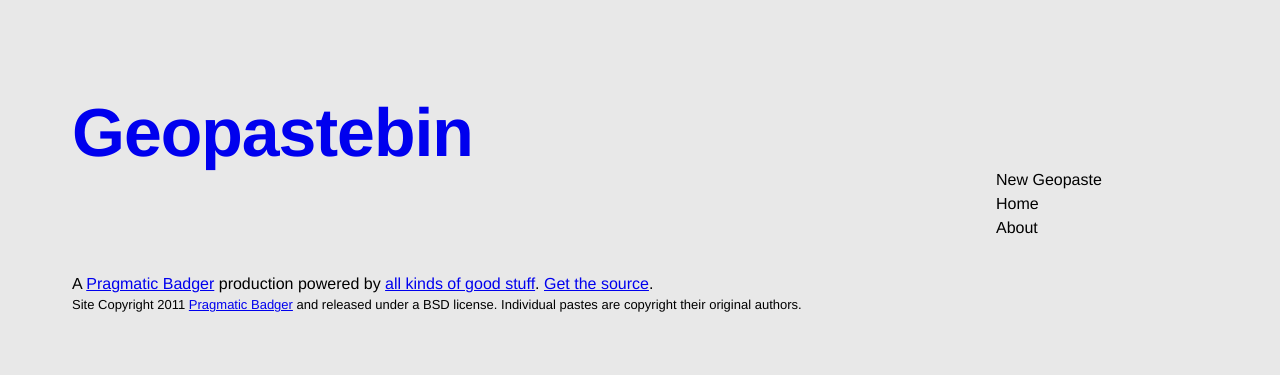
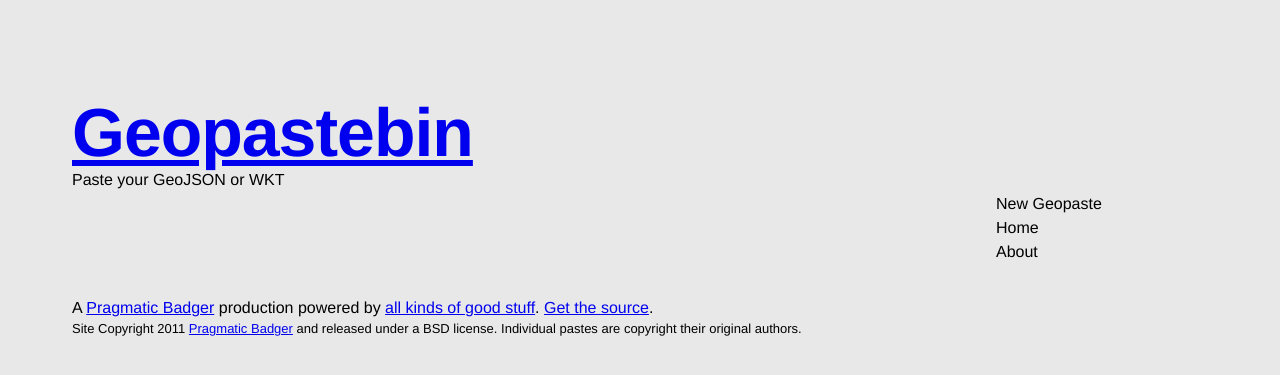
Before and after one commit to pragmaticbadger/geopastebin, a Django app: template example_project/templates/base.html in a window 1280 px wide. Shown: the top 375 px of the page. Run offline with Django 3.2, Linux system fonts and the light colour scheme; the template is opened without the code that fills it, so the values that code supplies are empty; parts of the project's set-up code (start-up, migrations or seed data) failed here and were passed over; some libraries are stand-ins or nearby versions.

Commit message:
Add a tagline to help people out a bit.

```diff
--- a/example_project/templates/base.html
+++ b/example_project/templates/base.html
@@ -22,9 +22,10 @@
     </head>
     <body>
         {% block header %}
-        <header>
+        <hgroup>
           <h1 class="logo"><a href="/">Geopastebin</a></h1>
-        </header>
+          <p>Paste your GeoJSON or WKT</p>
+        </hgroup>
         {% endblock header %}
         {% block aside %}
         <aside class="sidebar">
```
